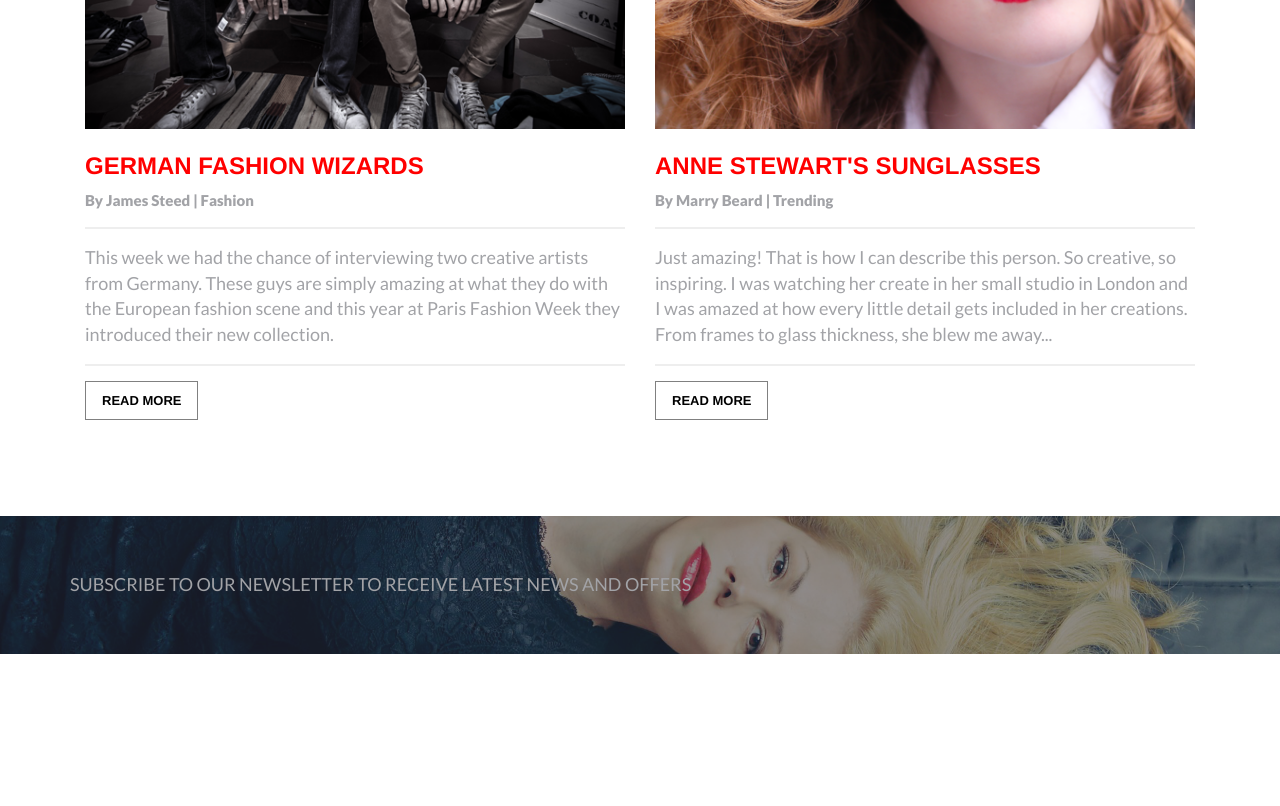
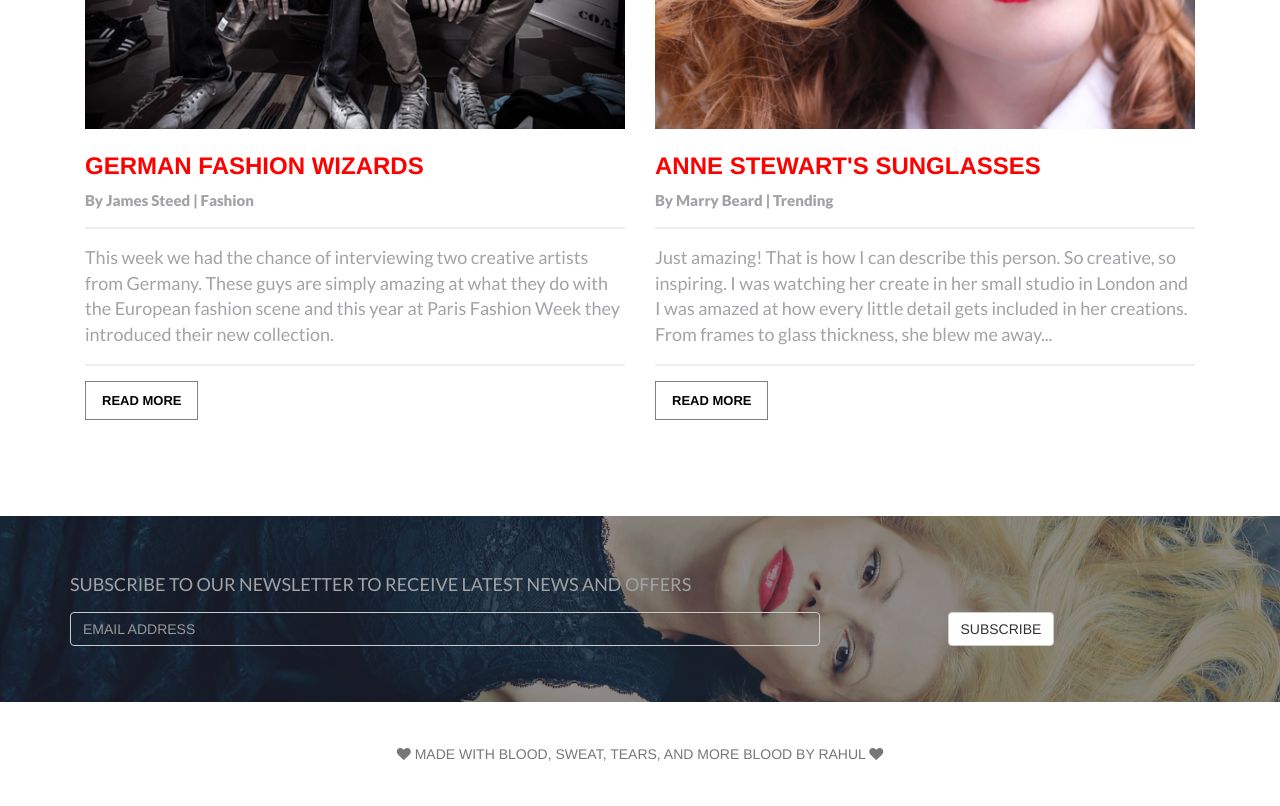
Before and after one commit to rvhul/brandly, a plain HTML site: page index.html in a window 1280 px wide. Shown: the part 3030-3836 px from the top of the page. Before the commit the page ends 3684 px from the top, so only its background shows below. Drawn offline with nearby package versions, Linux system fonts and the light colour scheme.

Commit message:
Finished the site. Will submit for verification to management for validation.

```diff
--- a/css/src/brain.scss
+++ b/css/src/brain.scss
@@ -2,4 +2,5 @@
         "latest_products",
         "trending",
         "blog",
-        "subscribe";
+        "subscribe",
+        "footer";
--- /dev/null
+++ b/css/src/footer.scss
@@ -0,0 +1,18 @@
+#footer {
+
+
+  footer .row {
+  margin-bottom: 0;
+  }
+
+  .col-md-12 {
+    width: 100%
+  }
+
+  .ending {
+    color: #777;
+    text-align: center;
+    text-transform: uppercase;
+    padding: 3em;
+  }
+}
--- a/css/src/subscribe.scss
+++ b/css/src/subscribe.scss
@@ -10,4 +10,14 @@
   font-family: "Lato";
   font-weight:200;
   }
+
+  .form-inline .form-control {
+    width: 100%;
+    background-color: transparent;
+    margin-top: 1em;
+  }
+
+  .btn-default {
+    margin-top: 1em;
+  }
 }
--- a/index.html
+++ b/index.html
@@ -173,6 +173,25 @@
   <section id="subscribe">
     <div class="container">
       <h7>Subscribe to our newsletter to receive latest news and offers</h7>
+      <div class="row">
+				<form class="form-inline" role="form">
+					<div class="col-md-8">
+						   <input type="email" class="form-control" id="email" placeholder="EMAIL ADDRESS">
+					</div>
+					<div class="col-md-3 col-md-offset-1">
+						  <button type="submit" class="btn btn-default">SUBSCRIBE</button>
+					</div>
+				</form>
+			</div>
     </div>
   </section>
+  <footer id="footer">
+		<div class="page container">
+			<div class="row">
+				<div class="col-md-12 ending">
+					<i class="fa fa-heart"></i> Made with blood, sweat, tears, and more blood by Rahul <i class="fa fa-heart"></i>
+				</div>
+			</div>
+		</div>
+	</footer>
   </body>
```
Also changed, not shown: css/brain.css, 1 other file.
